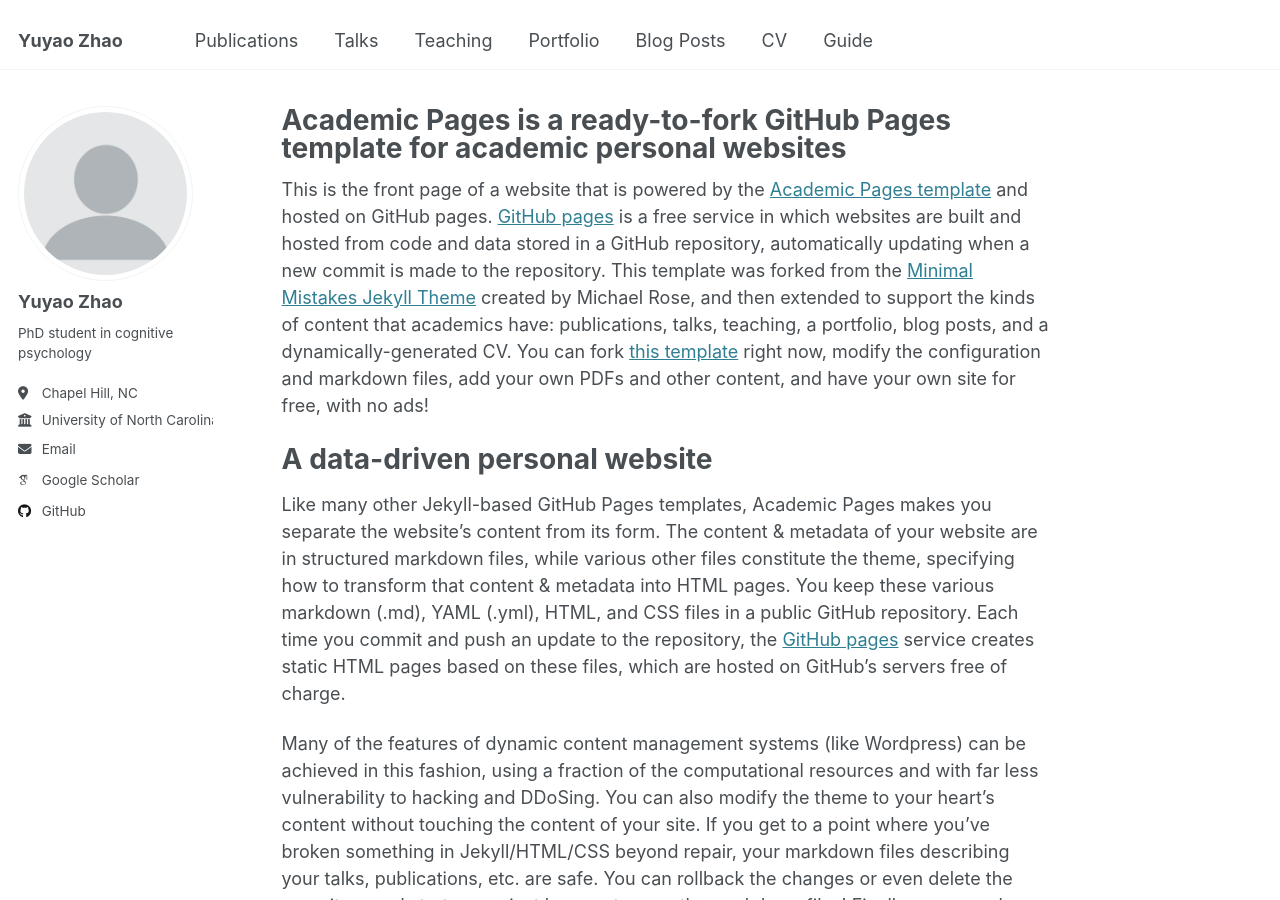
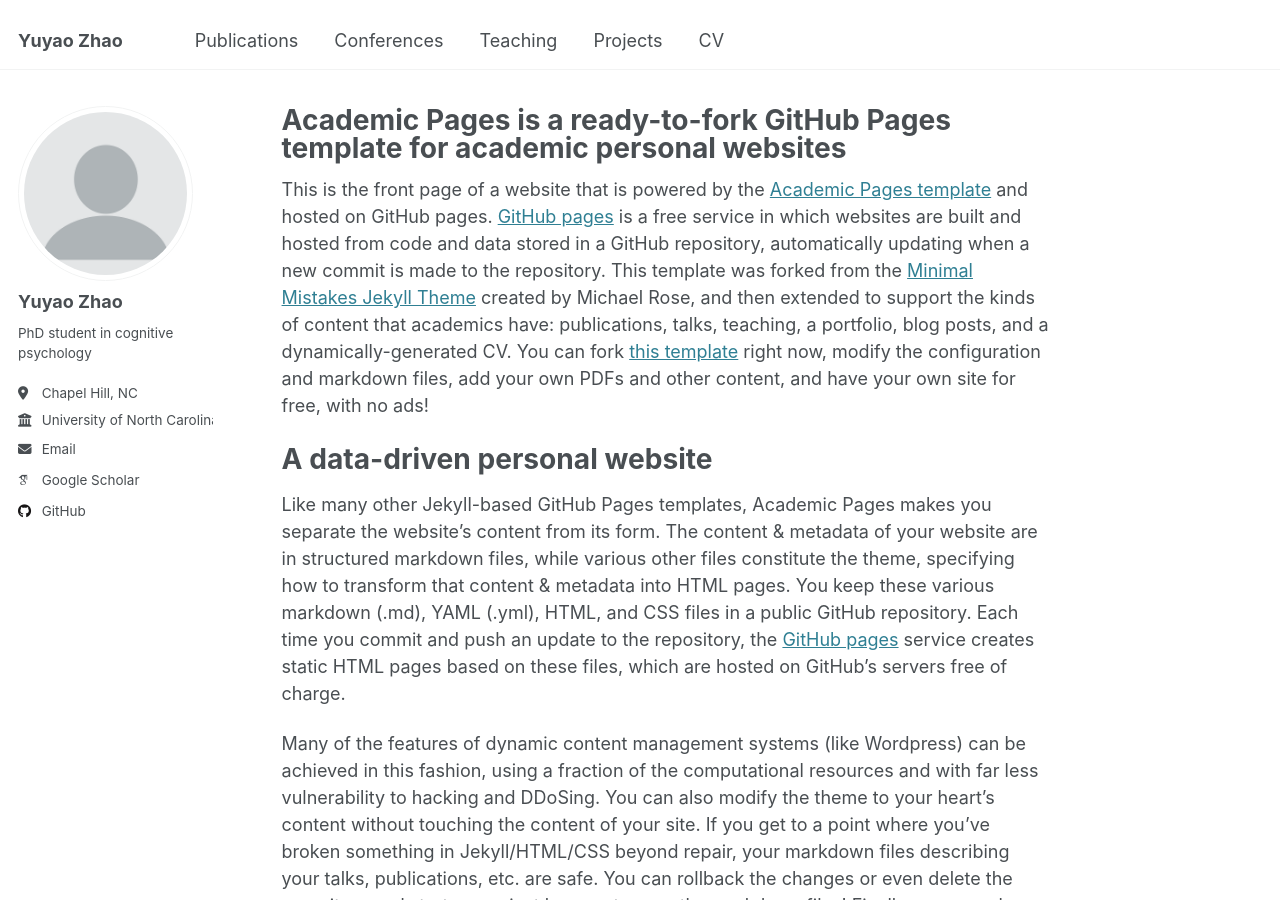
Before and after one commit to zhaoyuyao/zhaoyuyao.github.io, a Jekyll site: the page built from _pages/about.md, in a window 1280 px wide and 900 px high. Built offline with Jekyll 4.4.1, drawn with Linux system fonts in a browser that asks for light colours; some web fonts are replaced.

Commit message:
Update navigation.yml

```diff
--- a/_data/navigation.yml
+++ b/_data/navigation.yml
@@ -8,20 +8,20 @@ main:
   - title: "Publications"
     url: /publications/
 
-  - title: "Talks"
-    url: /talks/
+  - title: "Conferences"
+    url: /conferences/
 
   - title: "Teaching"
     url: /teaching/
 
-  - title: "Portfolio"
-    url: /portfolio/
+  - title: "Projects"
+    url: /projects/
 
-  - title: "Blog Posts"
-    url: /year-archive/
+#  - title: "Blog Posts"
+#    url: /year-archive/
 
   - title: "CV"
     url: /cv/
 
-  - title: "Guide"
-    url: /markdown/
+#  - title: "Guide"
+#    url: /markdown/
```
